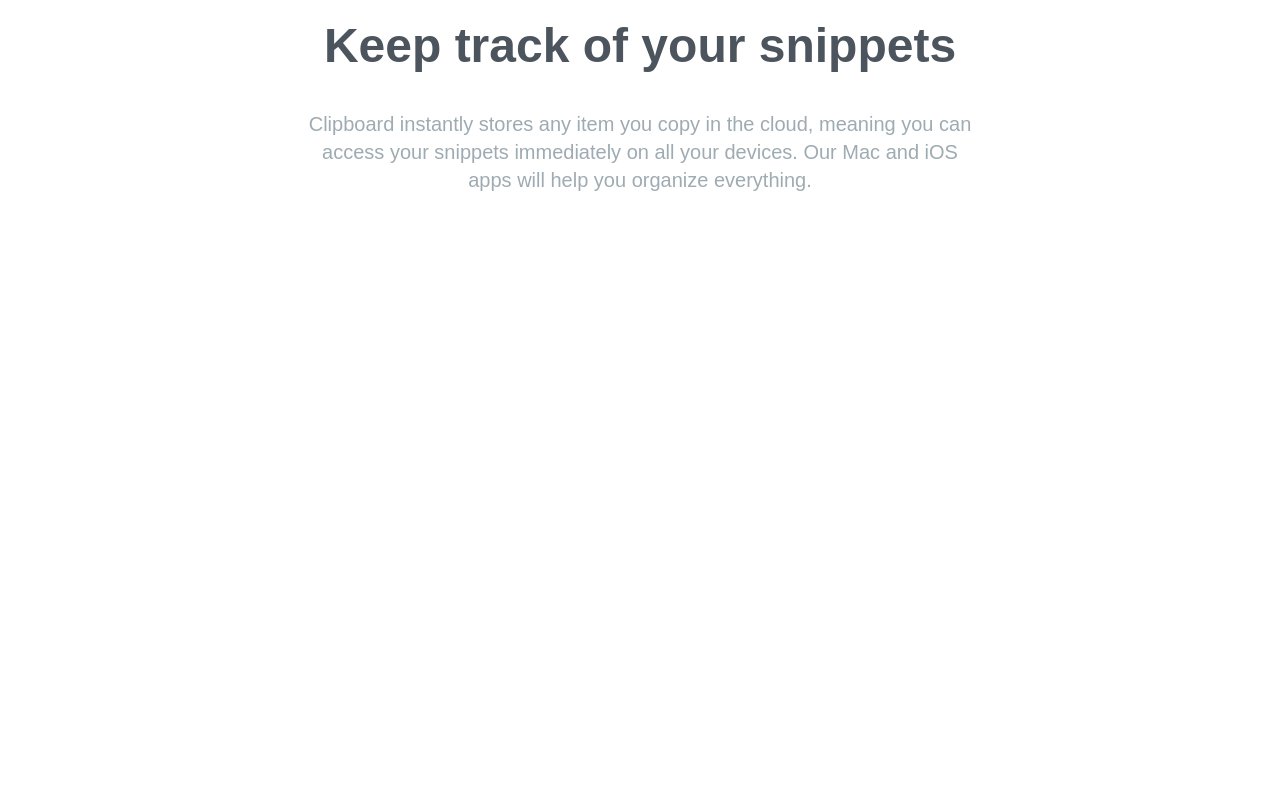
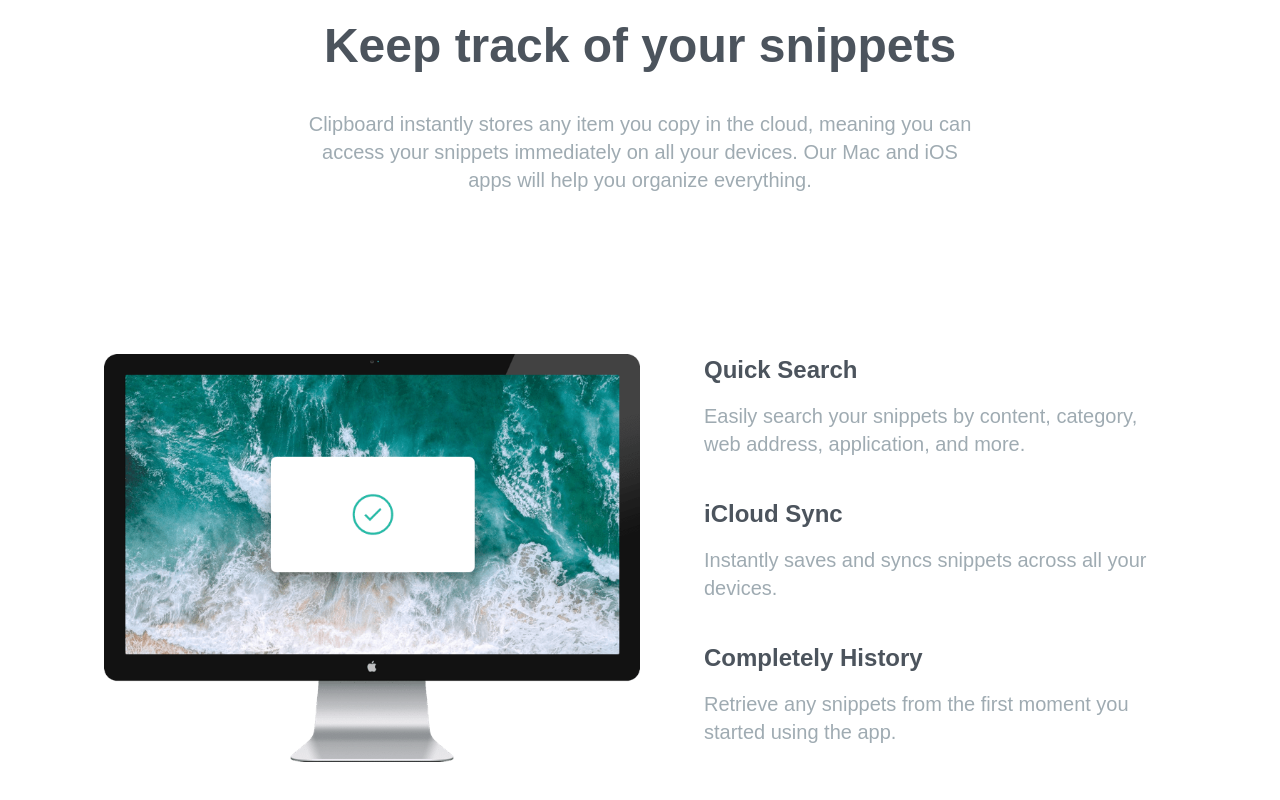
Before and after one commit to Rafiul-Islam/Tailwind-Journey, a website: page big/clipboard/index.html in a window 1280 px wide. Shown: the part 699-1499 px from the top of the page. Before the commit the page ends 1053 px from the top, so only its background shows below. Drawn offline with Linux system fonts and the light colour scheme; a web font is replaced by a local one.

Commit message:
clipboard: feature section done

```diff
--- a/big/clipboard/index.html
+++ b/big/clipboard/index.html
@@ -18,7 +18,7 @@
   <body>
     <!-- Hero section -->
     <section id="hero">
-      <div class="section-container mb-40 pt-16 px-10">
+      <div class="section-container mb-40 pt-16">
         <!-- Logo section -->
         <img class="mx-auto my-16" src="./images/logo.svg" alt="website logo" />
         <!-- Title section -->
@@ -48,7 +48,7 @@
 
     <!-- Snippet section -->
     <section id="snippets">
-      <div class="section-container mb-40 px-10">
+      <div class="section-container mb-40">
         <!-- Title section -->
         <h3>Keep track of your snippets</h3>
         <!-- Subtitle section -->
@@ -59,5 +59,54 @@
         </p>
       </div>
     </section>
+
+    <!-- Features section -->
+    <section id="features">
+      <div class="section-container mb-40">
+        <!-- content container -->
+        <div
+          class="flex flex-col md:flex-row space-y-10 md:space-y-0 md:space-x-16"
+        >
+          <div class="md:w-1/2">
+            <img
+              class="w-full object-contain mx-auto"
+              src="./images/image-computer.png"
+              alt="A monitor image"
+            />
+          </div>
+          <div class="space-y-10">
+            <!-- feature -->
+            <div class="md:text-left space-y-4">
+              <h5 class="text-2xl text-darkGrayishBlue font-semibold">
+                Quick Search
+              </h5>
+              <p class="max-w-md mx-auto text-xl text-grayishBlue">
+                Easily search your snippets by content, category, web address,
+                application, and more.
+              </p>
+            </div>
+            <!-- feature -->
+            <div class="md:text-left space-y-4">
+              <h5 class="text-2xl text-darkGrayishBlue font-semibold">
+                iCloud Sync
+              </h5>
+              <p class="max-w-md mx-auto text-xl text-grayishBlue">
+                Instantly saves and syncs snippets across all your devices.
+              </p>
+            </div>
+            <!-- feature -->
+            <div class="md:text-left space-y-4">
+              <h5 class="text-2xl text-darkGrayishBlue font-semibold">
+                Completely History
+              </h5>
+              <p class="max-w-md mx-auto text-xl text-grayishBlue">
+                Retrieve any snippets from the first moment you started using
+                the app.
+              </p>
+            </div>
+          </div>
+        </div>
+      </div>
+    </section>
   </body>
 </html>
--- a/big/clipboard/input.css
+++ b/big/clipboard/input.css
@@ -21,7 +21,7 @@ body {
 }
 
 .section-container {
-  @apply max-w-6xl mx-auto text-center;
+  @apply max-w-6xl mx-auto px-10 text-center;
 }
 
 .button-container {
```
Also changed, not shown: big/clipboard/style.css.
